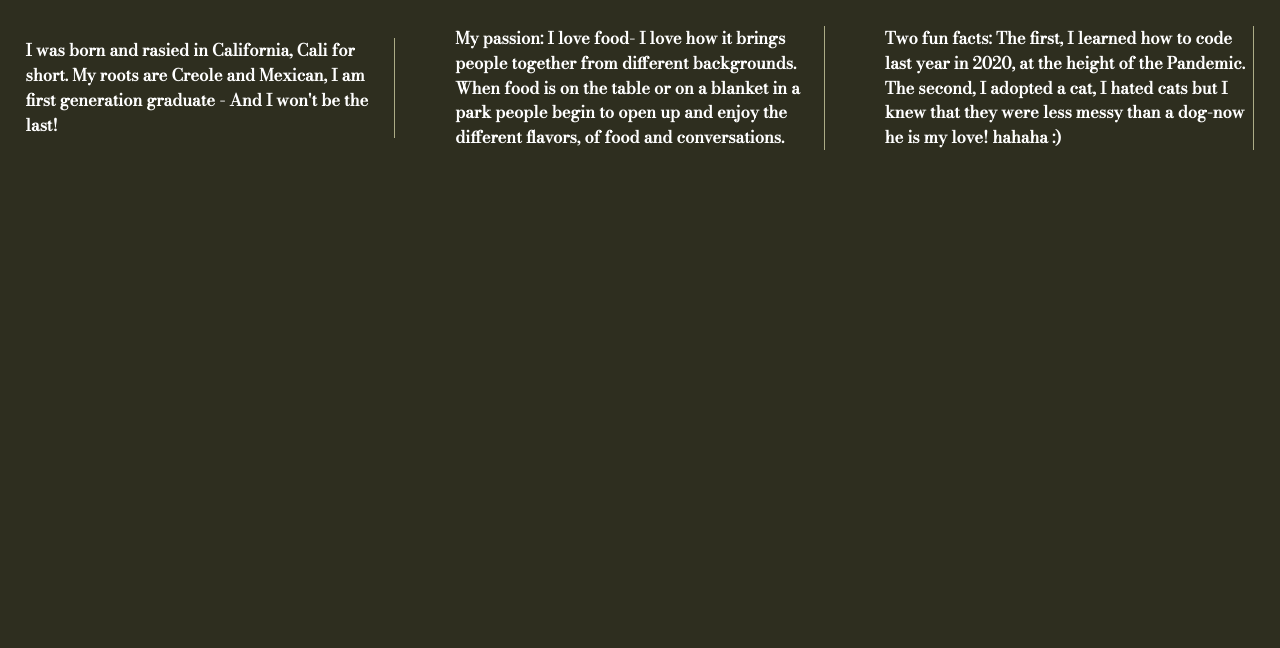
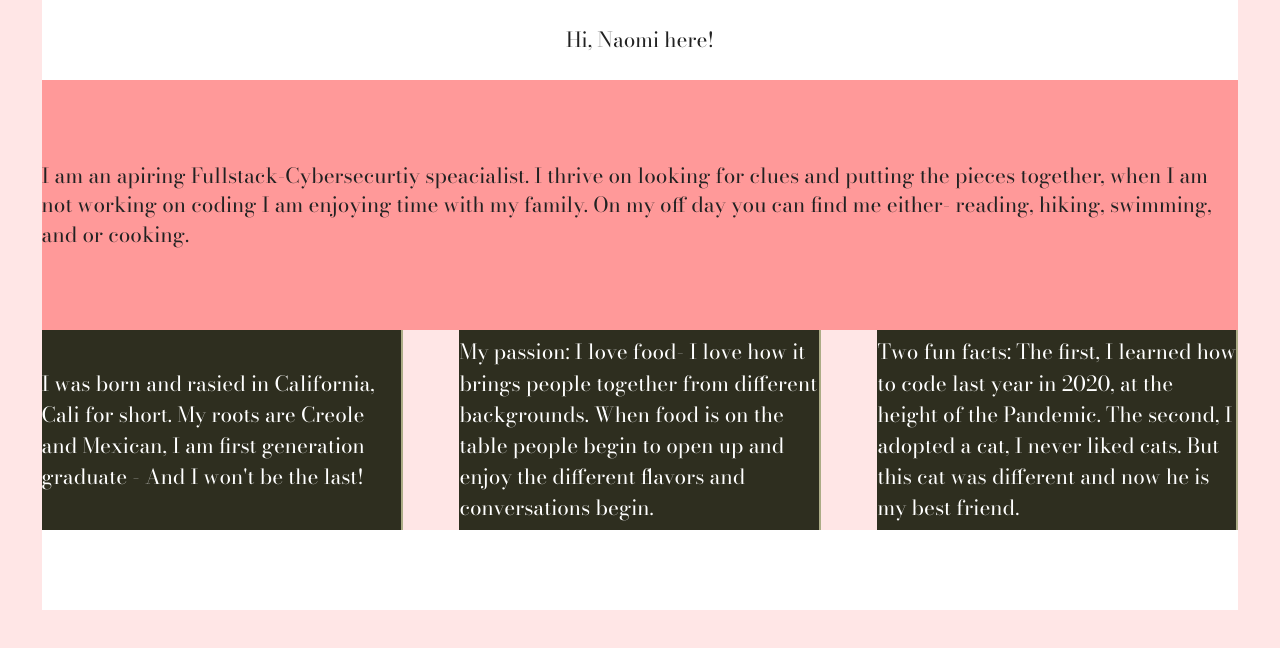
Before and after one commit to natyhi/Flexingdivs, a plain HTML site: page index.html in a window 1280 px wide. Drawn offline with nearby package versions, Linux system fonts and the light colour scheme.

Commit message:
updated divs with text and color

```diff
--- a/css/main.css
+++ b/css/main.css
@@ -97,37 +97,62 @@ textarea {
 
 
 html {
-  background-color: #2e2e1f;
+  background-color: #ffe6e6;
   height: 100%;
   width:100%;
 }
 
 body {
   font-family: 'Bodoni Moda', serif;
-  font-weight: 700;
-  padding: 2em;
-  font-size: .8em;
+  padding: 0 2em;
+  font-size: 1.3em;
   height: 100%;
+
+
+}
+
+header,
+footer {
+  background-color: #fff;
+  height: 80px;
+  width: 100%;
+}
+
+main {
+  background-color: #ff9999;
+  height: 250px;
+  width: 100%;
+}
+
+header,
+footer,
+main {
+  display: flex;
+  justify-content: center;
+  align-items: center;
 }
 
 .wrapper {
   /*add display:flex and set justify-content to space-between*/
   display: flex;
-  flex-flow: row nowrap;
+  justify-content: center;
+  align-items: center;
+  flex-flow: row wrap;
   justify-content: space-between;
-  align-items: center;
+
 }
 
 .div-1, .div-2, .div-3 {
   /*give the divs a width of 30%, add display:flex, set justify-content and align-items to center*/
   display: flex;
+  flex-flow: row wrap;
   justify-content: center;
   align-items: center;
   color: #fff;
   line-height: 1.5em;
-  font-size: 1.3em;
+  font-size: 1em;
   background-color: #2e2e1f;
-  height: auto;
+  height: 200px;
   width: 30%;
   border-right:.1em solid #acac86;
 }
--- a/index.html
+++ b/index.html
@@ -23,15 +23,18 @@
         <![endif]-->
 
         <section class="wrapper">
-            <div class="div-1">
+          <header>Hi, Naomi here!</header>
+          <main>I am an apiring Fullstack-Cybersecurtiy speacialist. I thrive on looking for clues and putting the pieces together, when I am not working on coding I am enjoying time with my family. On my off day you can find me either- reading, hiking, swimming, and or cooking. </main>
+            <div id="div-1" class="div-1">
                 I was born and rasied in California, Cali for short. My roots are Creole and Mexican, I am first generation graduate - And  I won't be the last!
             </div>
-            <div class="div-2">
-                My passion: I love food- I love how it brings people together from different backgrounds. When food is on the table or on a blanket in a park people begin to open up and enjoy the different flavors, of food and conversations.
+            <div id="div-2" class="div-2">
+                My passion: I love food- I love how it brings people together from different backgrounds. When food is on the table people begin to open up and enjoy the different flavors and conversations begin.
             </div>
-            <div class="div-3">
-                Two fun facts: The first, I learned how to code last year in 2020, at the height of the Pandemic. The second, I adopted a cat, I hated cats but I knew that they were less messy than a dog-now he is my love! hahaha :)
+            <div id="div-3" class="div-3">
+                Two fun facts: The first, I learned how to code last year in 2020, at the height of the Pandemic. The second, I adopted a cat, I never liked cats. But this cat was different and now he is my best friend.
             </div>
+            <footer></footer>
         </section>
 
         <script src="https://ajax.googleapis.com/ajax/libs/jquery/1.11.3/jquery.min.js"></script>
```
